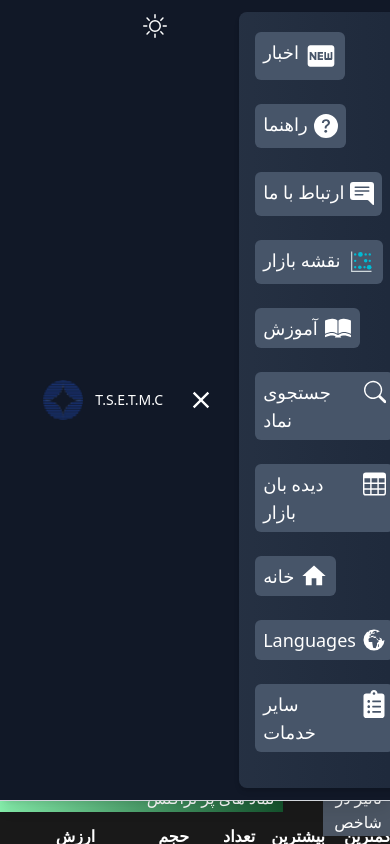
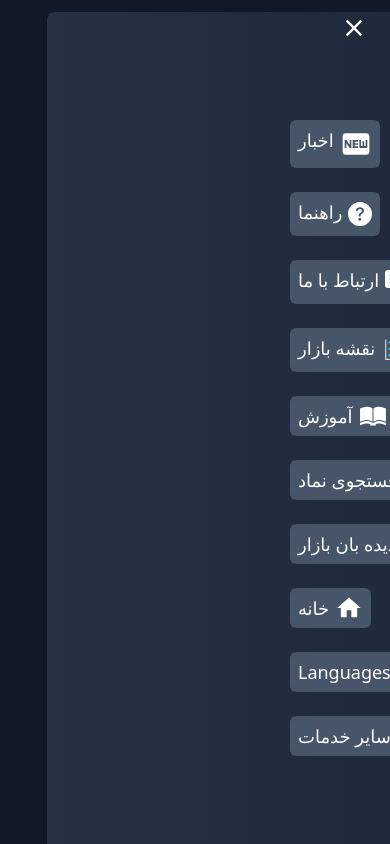
Before and after one commit to MH-Mangelian/Tsetmc-clone-and-redesign, a React (Vite) app: page / in a window 390 px wide. Both pictures are taken after a click on the icon 316 px from the left and 32 px from the top of the page. Shown: the top 844 px of the page. Built offline with nearby package versions, Linux system fonts and the light colour scheme.

Commit message:
Part 1 fix  Responsive Header

```diff
--- a/components/Header.jsx
+++ b/components/Header.jsx
@@ -40,7 +40,7 @@ const Header = () => {
     <header className="fixed top-0 w-screen h-auto border-b dark:border-gray-300 border-gray-800 dark:bg-gray-900 bg-gray-300 shadow-lg">
       <div className="flex  justify-between items-center py-3 xl:max-w-[90%] xl:mx-auto max-w-full px-[8%] ">
         {/* -------------------left---------------- */}
-        <div className="flex flex-row ml-5">
+        <div className={`${toggle ? "hidden" : ""} flex flex-row ml-5`}>
           <img src="/logo.png" alt="TSETMC" className="w-10 h-10 -ml-2" />
           <p className="flex max-sm:hidden py-2.5 px-2 ml-1 font-medium dark:text-white text-black">
             Tehran Securities Exchange Technology Management Co.
@@ -52,7 +52,7 @@ const Header = () => {
         {/* -------------------right---------------- */}
         <div className="flex flex-row mr-5">
           {/* ---------mood-------------- */}
-          <div className="flex flex-row px-3">
+          <div className={`${toggle ? "hidden" : ""} flex flex-row px-3`}>
             {darkMode ? (
               <BsSun
                 onClick={() => setDarkMode(!darkMode)}
@@ -82,7 +82,7 @@ const Header = () => {
             <div className="">
               {toggle ? (
                 <MdClose
-                  className="w-7 h-7 mx-2 text-black/90 dark:text-white jumper-hover hover:text-blue-700"
+                  className="w-7 h-7 mx-2 absolute top-3.5 right-3.5 text-black/90 dark:text-white jumper-hover hover:text-blue-700"
                   onClick={() => setToggle(!toggle)}
                 />
               ) : (
@@ -96,7 +96,7 @@ const Header = () => {
             <div
               className={`${
                 toggle ? "flex" : "hidden"
-              } p-4 top-20 right-0 mx-4 rounded-lg shadow-md bg-gradient-to-l from-white/25 to-white/80 dark:bg-gradient-to-l dark:from-slate-800 dark:to-slate-700/60 `}
+              } ${toggle ? "min-h-screen" : ""} py-20 w-screen items-end justify-end mx-4 rounded-lg shadow-md bg-gradient-to-l from-white/25 to-white/80 dark:bg-gradient-to-l dark:from-slate-800 dark:to-slate-700/60 `}
             >
               <ul className="">
                 <li className="flex">
```
